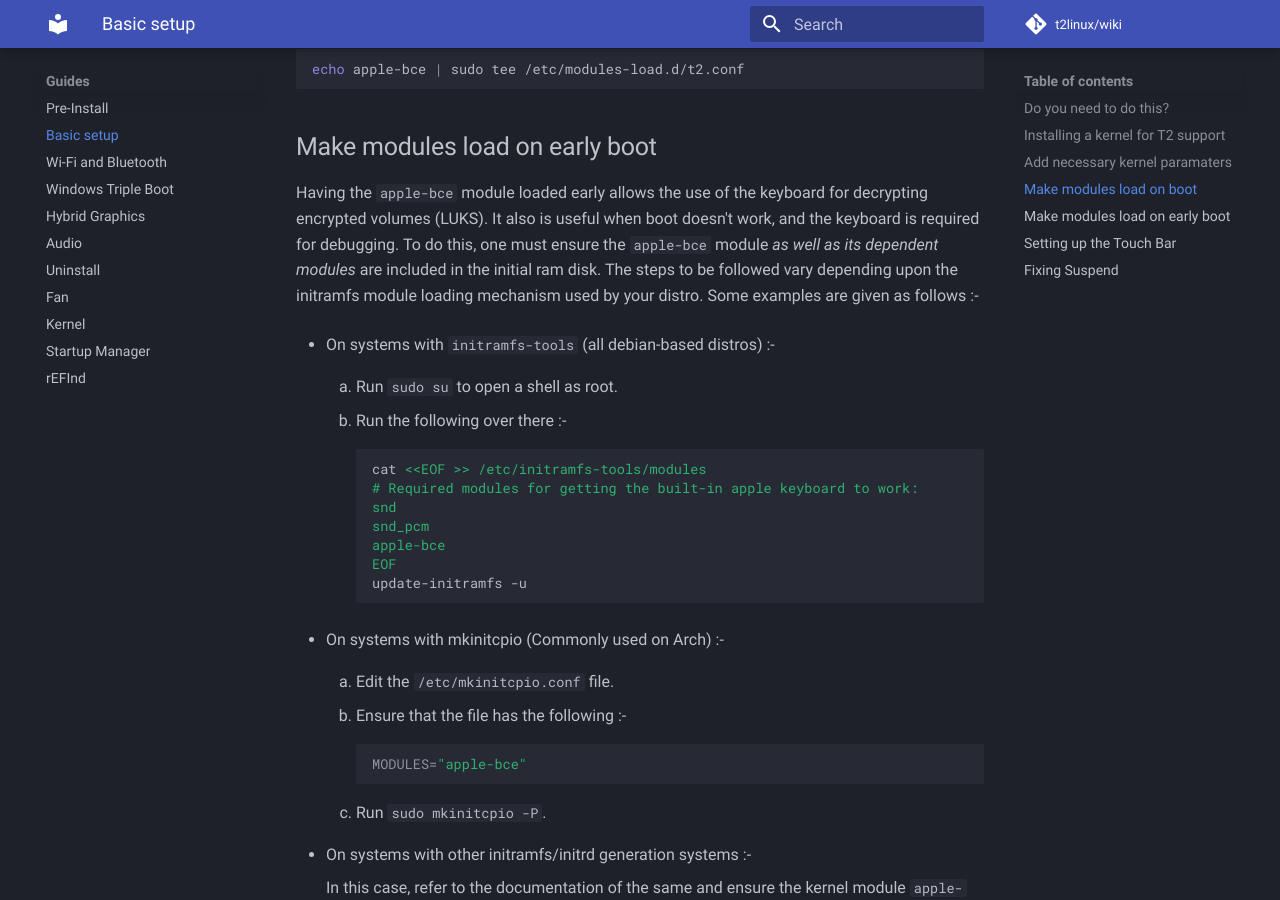
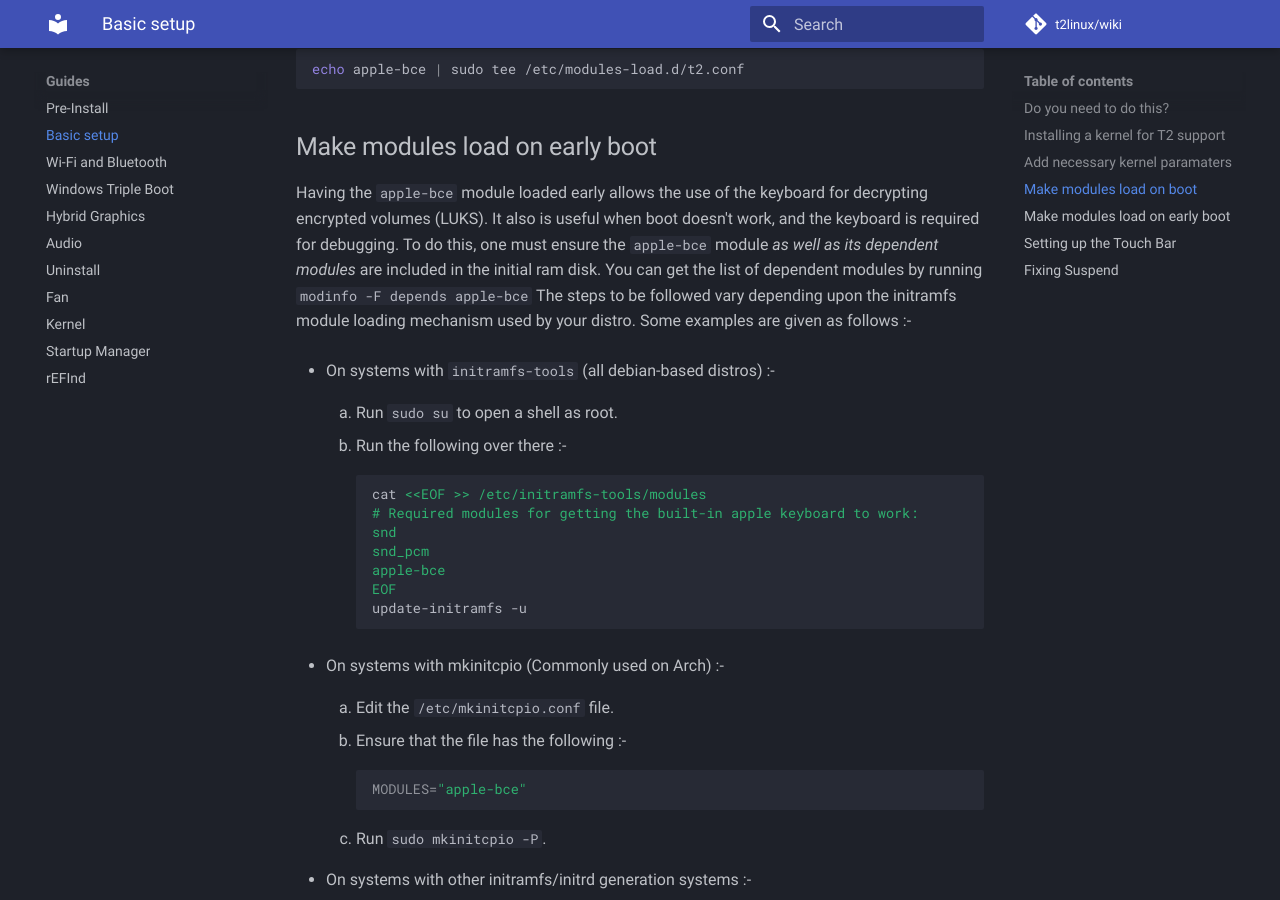
Before and after one commit to t2linux/wiki, an MkDocs documentation site: the page built from docs/guides/postinstall.md, in a window 1280 px wide and 900 px high, scrolled down 1692 px. Built offline with MkDocs 1.6.1 and Material for MkDocs 9.7.7, drawn with Linux system fonts in a browser that asks for light colours; comment, search, counter and statistics services are not loaded.

Commit message:
Update postinstall.md

```diff
--- a/docs/guides/postinstall.md
+++ b/docs/guides/postinstall.md
@@ -51,6 +51,7 @@ echo apple-bce | sudo tee /etc/modules-load.d/t2.conf
 Having the `apple-bce` module loaded early allows the use of the keyboard for decrypting encrypted volumes (LUKS).
 It also is useful when boot doesn't work, and the keyboard is required for debugging.
 To do this, one must ensure the `apple-bce` module *as well as its dependent modules* are included in the initial ram disk.
+You can get the list of dependent modules by running `modinfo -F depends apple-bce`
 The steps to be followed vary depending upon the initramfs module loading mechanism used by your distro. Some examples are given as follows :-
 
 - On systems with `initramfs-tools` (all debian-based distros) :-
```
